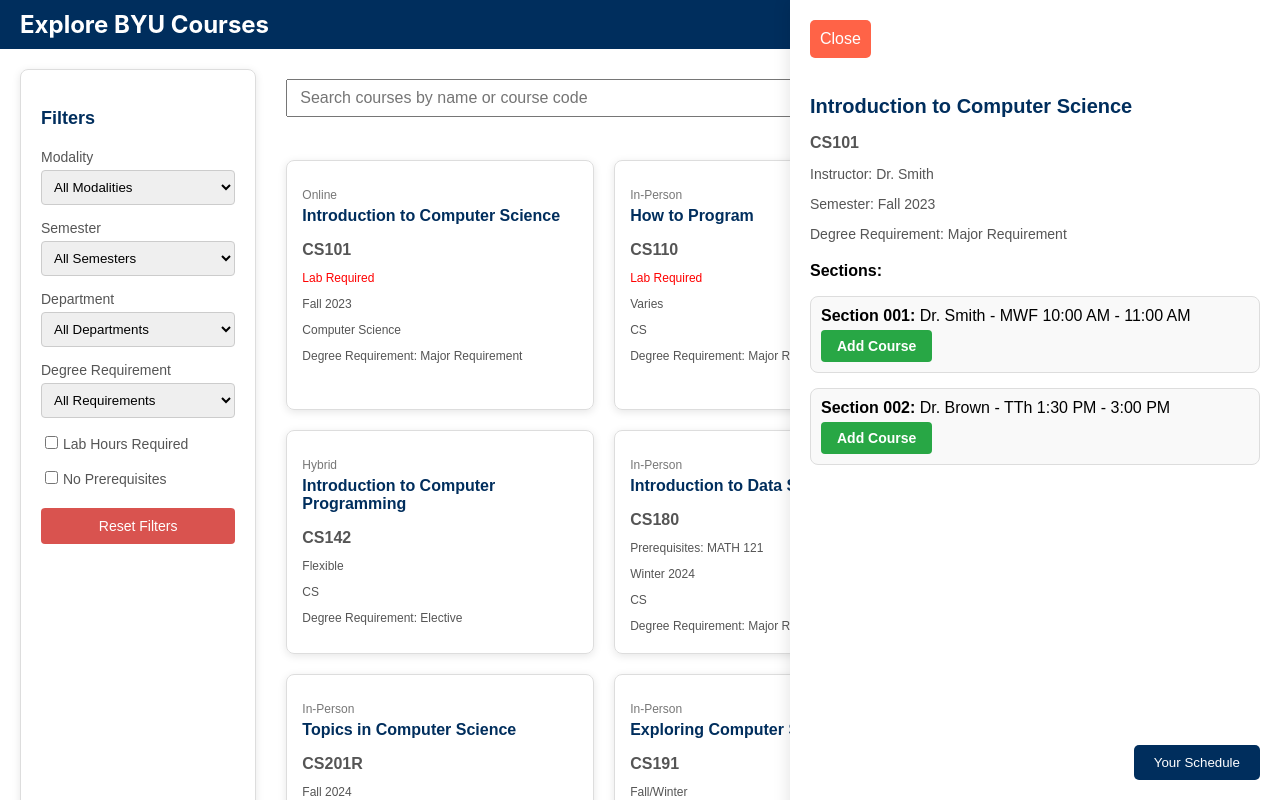
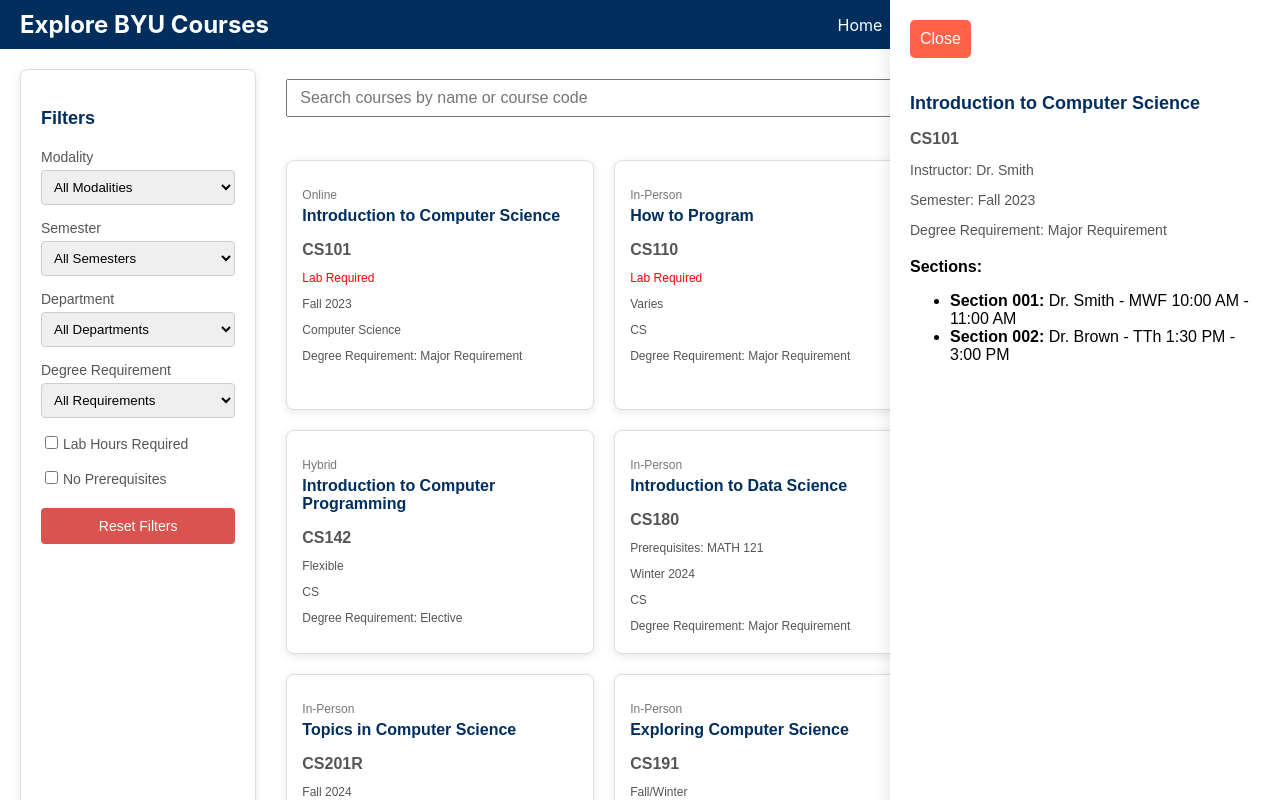
Before and after one commit to Wimplende2000/CS356PrototypeCOPY, a React (Create React App) app: page /search in a window 1280 px wide. Both pictures are taken after a click on the element 440 px from the left and 285 px from the top of the page. Shown: the top 800 px of the page. Built offline with nearby package versions, Linux system fonts and the light colour scheme.

Commit message:
fixing the courseSearch to find the course better

```diff
--- a/src/components/CourseSearch.jsx
+++ b/src/components/CourseSearch.jsx
@@ -1,53 +1,17 @@
 import { useState, useEffect } from "react";
 import SortCourses from "../components/SortCourses";
-import { useSearchParams, useNavigate } from "react-router-dom";
+import { useSearchParams } from "react-router-dom";
 import SidebarFilters from "./SidebarFilters";
 import SearchBar from "./SearchBar";
 import { useCourseDataContext } from "../contextsGLOBAL/courseDataContext";
 import courseData from "../contextsGLOBAL/courseData";
 import "../courseSearch.css";
 
-// Define the addButtonStyle for the "Add Course" button
-const addButtonStyle = {
-  marginTop: "5px",
-  padding: "8px 16px",
-  backgroundColor: "#28a745",
-  color: "#fff",
-  border: "none",
-  borderRadius: "4px",
-  cursor: "pointer",
-  fontSize: "14px",
-  fontWeight: "bold",
-  transition: "background-color 0.3s ease",
-};
-
-const sidePanelStyle = {
-  position: "fixed",
-  top: 0,
-  right: 0,
-  width: "450px",
-  height: "100%",
-  backgroundColor: "#fff",
-  boxShadow: "-2px 0 15px rgba(0, 0, 0, 0.1)",
-  padding: "20px",
-  overflowY: "auto",
-  zIndex: 1000,
-  transform: "translateX(0)",
-  transition: "transform 0.3s ease-in-out",
-};
-
-const sectionItemStyle = {
-  marginBottom: "15px",
-  padding: "10px",
-  border: "1px solid #ddd",
-  borderRadius: "8px",
-  backgroundColor: "#f9f9f9",
-};
-
 export default function CourseSearch() {
   const { filteredList, setFilteredList } = useCourseDataContext();
   const [searchParams] = useSearchParams();
   const query = searchParams.get("q") || "";
+  // Initialize search state from query; then SearchBar updates it.
   const [search, setSearch] = useState(query);
   const [selectedModality, setSelectedModality] = useState("");
   const [showLabCourses, setShowLabCourses] = useState(false);
@@ -57,16 +21,19 @@
   const [selectedDegreeRequirement, setSelectedDegreeRequirement] = useState("");
   const [sortKey, setSortKey] = useState("");
   const [sortOrder, setSortOrder] = useState("asc");
-  const [schedule, setSchedule] = useState([]);
+
+  // State for managing expanded course details and the sliding panel
   const [expandedCourse, setExpandedCourse] = useState(null);
   const [showPanel, setShowPanel] = useState(false);
-  const navigate = useNavigate();
 
   useEffect(() => {
-    let filteredCourses = courseData.filter(course =>
-      (search === "" || course.title.toLowerCase().includes(search.toLowerCase()) ||
-      course.code.toLowerCase().includes(search.toLowerCase()) ||
-      course.department.toLowerCase().includes(search.toLowerCase())) &&
+    let filteredCourses = courseData.filter(course => {
+      const lowerSearch = search.trim().toLowerCase();
+      return (
+        (lowerSearch === "" ||
+          course.title.toLowerCase().includes(lowerSearch) ||
+          course.code.toLowerCase().includes(lowerSearch) ||
+          course.department.toLowerCase().includes(lowerSearch)) &&
         (selectedModality === "" || course.modality === selectedModality) &&
         (!showLabCourses || course.hasLab) &&
         (!showNoPrerequisites || course.prerequisites.length === 0) &&
@@ -74,26 +41,23 @@
         (selectedDepartment === "" || course.department === selectedDepartment) &&
         (selectedDegreeRequirement === "" || course.degreeRequirement === selectedDegreeRequirement)
       );
+    });
 
+    // Apply sorting if sortKey is selected
     if (sortKey) {
       filteredCourses = filteredCourses.sort((a, b) => {
-        let comparison = 0;
         const valueA = String(a[sortKey]).toUpperCase();
         const valueB = String(b[sortKey]).toUpperCase();
-
-        if (valueA < valueB) {
-          comparison = -1;
-        } else if (valueA > valueB) {
-          comparison = 1;
-        }
-
+        let comparison = 0;
+        if (valueA < valueB) comparison = -1;
+        else if (valueA > valueB) comparison = 1;
         return sortOrder === "asc" ? comparison : -comparison;
       });
     }
 
     setFilteredList(filteredCourses);
   }, [
-    query,
+    search, // <-- Use search state so filter re-runs when user types
     selectedModality,
     showLabCourses,
     showNoPrerequisites,
@@ -104,48 +68,27 @@
     sortOrder
   ]);
 
+  // Sorting handler from the SortCourses component
   const handleSortChange = (key, order) => {
     setSortKey(key);
     setSortOrder(order);
   };
 
+  // Open the sliding side panel for course details
   const openSidePanel = (courseCode) => {
     setExpandedCourse(courseCode);
     setShowPanel(true);
   };
 
+  // Close the sliding side panel
   const closeSidePanel = () => {
     setShowPanel(false);
     setExpandedCourse(null);
   };
 
-  const handleAddSection = (course, section) => {
-    // Retrieve the current schedule from localStorage
-    const currentSchedule = JSON.parse(localStorage.getItem("schedule")) || [];
-
-    // Check if the section is already in the schedule
-    const isAlreadyAdded = currentSchedule.some(
-      (item) =>
-        item.course.code === course.code &&
-        item.section.sectionNumber === section.sectionNumber
-    );
-
-    if (isAlreadyAdded) {
-      alert(`You have already added ${course.title} - ${section.time} to your schedule.`);
-      return;
-    }
-
-    // Add the new course and section to the schedule
-    const newSchedule = [...currentSchedule, { course, section }];
-
-    // Update the state and localStorage
-    setSchedule(newSchedule);
-    localStorage.setItem("schedule", JSON.stringify(newSchedule));
-
-    alert(`Added ${course.title} - ${section.time} to your schedule.`);
-  };
-
-  const selectedCourse = expandedCourse && courseData.find(course => course.code === expandedCourse);
+  // Fetch the course data for the expanded course
+  const selectedCourse =
+    expandedCourse && courseData.find(course => course.code === expandedCourse);
 
   return (
     <div style={{ display: "flex", gap: "20px", padding: "20px", fontFamily: "Arial, sans-serif" }}>
@@ -168,58 +111,117 @@
         <SearchBar onSearch={setSearch} />
         <SortCourses onSortChange={handleSortChange} />
 
+        {/* Course Grid */}
         <div style={{ display: "grid", gridTemplateColumns: "repeat(auto-fill, minmax(250px, 1fr))", gap: "20px" }}>
           {filteredList.length > 0 ? (
             filteredList.map((course, index) => (
-              <div key={index}
+              <div
+                key={index}
                 className="course-box"
-                style={{ padding: "15px", border: "1px solid #ddd", borderRadius: "8px", boxShadow: "0 2px 8px rgba(0, 0, 0, 0.1)"}}
+                style={{
+                  padding: "15px",
+                  border: "1px solid #ddd",
+                  borderRadius: "8px",
+                  boxShadow: "0 2px 8px rgba(0, 0, 0, 0.1)"
+                }}
                 onClick={() => openSidePanel(course.code)}
               >
-                <p style={{ fontSize: "12px", color: "#777", marginBottom: "5px" }}>{course.modality}</p>
-                <h2 style={{ fontSize: "16px", margin: "5px 0", color: "#002E5D", fontWeight: "bold" }}>{course.title}</h2>
-                <p style={{ fontWeight: "bold", color: "#555", marginBottom: "5px" }}>{course.code}</p>
-                {course.hasLab && <p style={{ color: "red", fontSize: "12px", marginBottom: "5px" }}>Lab Required</p>}
+                <p style={{ fontSize: "12px", color: "#777", marginBottom: "5px" }}>
+                  {course.modality}
+                </p>
+                <h2 style={{ fontSize: "16px", margin: "5px 0", color: "#002E5D", fontWeight: "bold" }}>
+                  {course.title}
+                </h2>
+                <p style={{ fontWeight: "bold", color: "#555", marginBottom: "5px" }}>
+                  {course.code}
+                </p>
+                {course.hasLab && (
+                  <p style={{ color: "red", fontSize: "12px", marginBottom: "5px" }}>
+                    Lab Required
+                  </p>
+                )}
                 {course.prerequisites.length > 0 && (
                   <p style={{ color: "#555", fontSize: "12px", marginBottom: "5px" }}>
                     Prerequisites: {course.prerequisites.join(", ")}
                   </p>
                 )}
-                <p style={{ color: "#555", fontSize: "12px", marginBottom: "5px" }}>{course.semester}</p>
-                <p style={{ color: "#555", fontSize: "12px", marginBottom: "5px" }}>{course.department}</p>
-                <p style={{ color: "#555", fontSize: "12px", marginBottom: "5px" }}>Degree Requirement: {course.degreeRequirement}</p>
+                <p style={{ color: "#555", fontSize: "12px", marginBottom: "5px" }}>
+                  {course.semester}
+                </p>
+                <p style={{ color: "#555", fontSize: "12px", marginBottom: "5px" }}>
+                  {course.department}
+                </p>
+                <p style={{ color: "#555", fontSize: "12px", marginBottom: "5px" }}>
+                  Degree Requirement: {course.degreeRequirement}
+                </p>
               </div>
             ))
           ) : (
-            <p style={{ textAlign: "center", color: "#777", fontSize: "14px" }}>No courses found.</p>
+            <p style={{ textAlign: "center", color: "#777", fontSize: "14px" }}>
+              No courses found.
+            </p>
           )}
         </div>
       </div>
 
+      {/* Sliding Panel for course details */}
       {showPanel && selectedCourse && (
-        <div style={sidePanelStyle}>
+        <div style={{
+          position: "fixed",
+          top: 0,
+          right: 0,
+          width: "350px",
+          height: "100%",
+          backgroundColor: "#fff",
+          boxShadow: "-2px 0 15px rgba(0, 0, 0, 0.1)",
+          padding: "20px",
+          overflowY: "auto",
+          zIndex: 1000,
+          transform: showPanel ? "translateX(0)" : "translateX(100%)",
+          transition: "transform 0.3s ease-in-out"
+        }}>
           <button onClick={closeSidePanel} style={{
-            backgroundColor: "#FF6347", border: "none", color: "#fff", fontSize: "16px", padding: "10px", borderRadius: "5px", cursor: "pointer", marginBottom: "20px"
-          }}>Close</button>
+            backgroundColor: "#FF6347",
+            border: "none",
+            color: "#fff",
+            fontSize: "16px",
+            padding: "10px",
+            borderRadius: "5px",
+            cursor: "pointer",
+            marginBottom: "20px"
+          }}>
+            Close
+          </button>
 
+          {/* Course Info at the top of the slide */}
           <div style={{ marginBottom: "20px" }}>
-            <h2 style={{ fontSize: "20px", color: "#002E5D", fontWeight: "bold", marginBottom: "10px" }}>{selectedCourse.title}</h2>
-            <p style={{ fontWeight: "bold", color: "#555", marginBottom: "5px" }}>{selectedCourse.code}</p>
-            <p style={{ color: "#555", fontSize: "14px", marginBottom: "5px" }}>Instructor: {selectedCourse.instructor}</p>
-            <p style={{ color: "#555", fontSize: "14px", marginBottom: "5px" }}>Semester: {selectedCourse.semester}</p>
-            <p style={{ color: "#555", fontSize: "14px", marginBottom: "5px" }}>Degree Requirement: {selectedCourse.degreeRequirement}</p>
+            <h2 style={{ fontSize: "18px", color: "#002E5D", fontWeight: "bold" }}>
+              {selectedCourse.title}
+            </h2>
+            <p style={{ fontWeight: "bold", color: "#555", marginBottom: "5px" }}>
+              {selectedCourse.code}
+            </p>
+            <p style={{ color: "#555", fontSize: "14px", marginBottom: "5px" }}>
+              Instructor: {selectedCourse.instructor}
+            </p>
+            <p style={{ color: "#555", fontSize: "14px", marginBottom: "5px" }}>
+              Semester: {selectedCourse.semester}
+            </p>
+            <p style={{ color: "#555", fontSize: "14px", marginBottom: "5px" }}>
+              Degree Requirement: {selectedCourse.degreeRequirement}
+            </p>
           </div>
 
+          {/* Render the course sections */}
           {selectedCourse.sections && (
             <div>
-              <p style={{ fontWeight: "bold", marginBottom: "10px" }}>Sections:</p>
-              <ul style={{ listStyle: "none", padding: 0 }}>
+              <p style={{ fontWeight: "bold", marginBottom: "10px" }}>
+                Sections:
+              </p>
+              <ul>
                 {selectedCourse.sections.map((section, secIndex) => (
-                  <li key={secIndex} style={sectionItemStyle}>
+                  <li key={secIndex}>
                     <strong>Section {section.sectionNumber}:</strong> {section.professor} - {section.time}
-                    <button onClick={() => handleAddSection(selectedCourse, section)} style={addButtonStyle}>
-                      Add Course
-                    </button>
                   </li>
                 ))}
               </ul>
@@ -227,21 +229,6 @@
           )}
         </div>
       )}
-
-      <button onClick={() => navigate("/schedule")} style={{
-        position: "fixed",
-        bottom: "20px",
-        right: "20px",
-        padding: "10px 20px",
-        backgroundColor: "#002E5D",
-        color: "#fff",
-        border: "none",
-        borderRadius: "5px",
-        cursor: "pointer",
-        zIndex: 1000,
-      }}>
-        Your Schedule
-      </button>
     </div>
   );
 }
```
Lines whose indentation alone changed are shown as unchanged.
